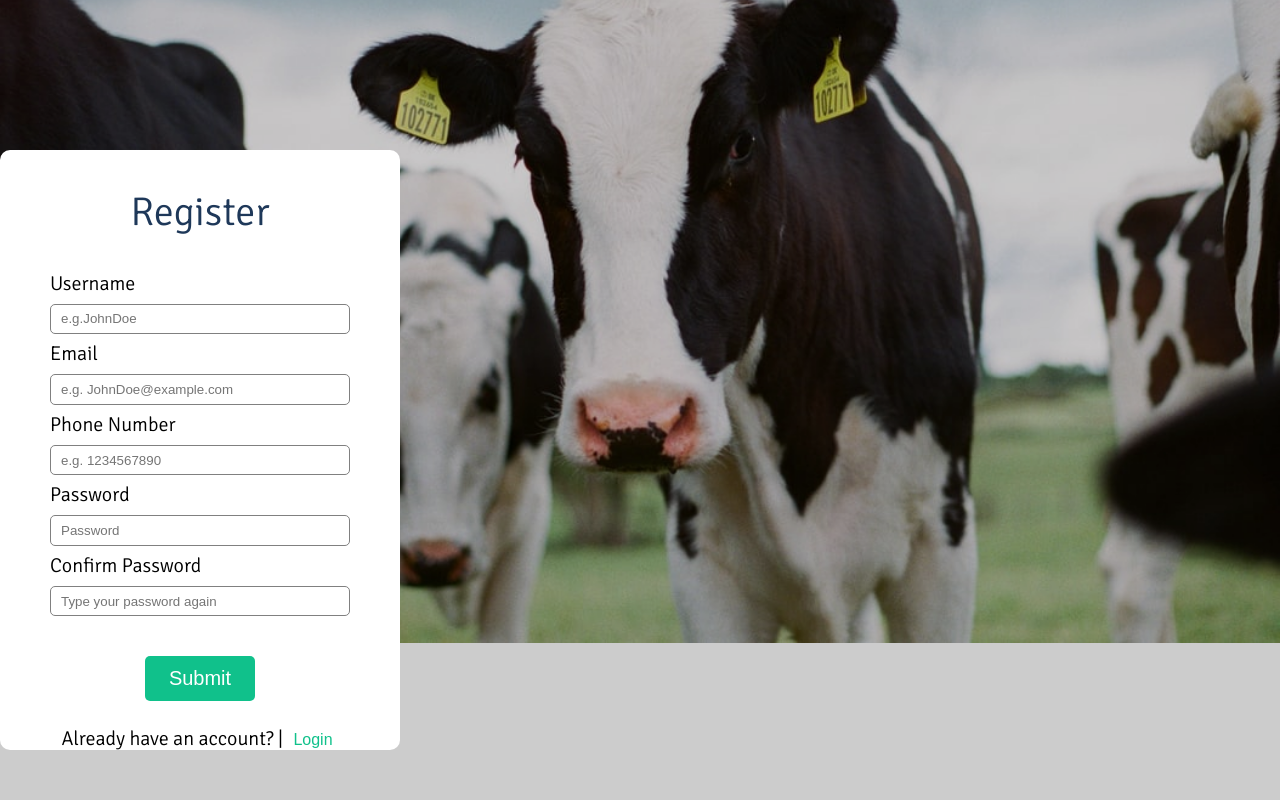
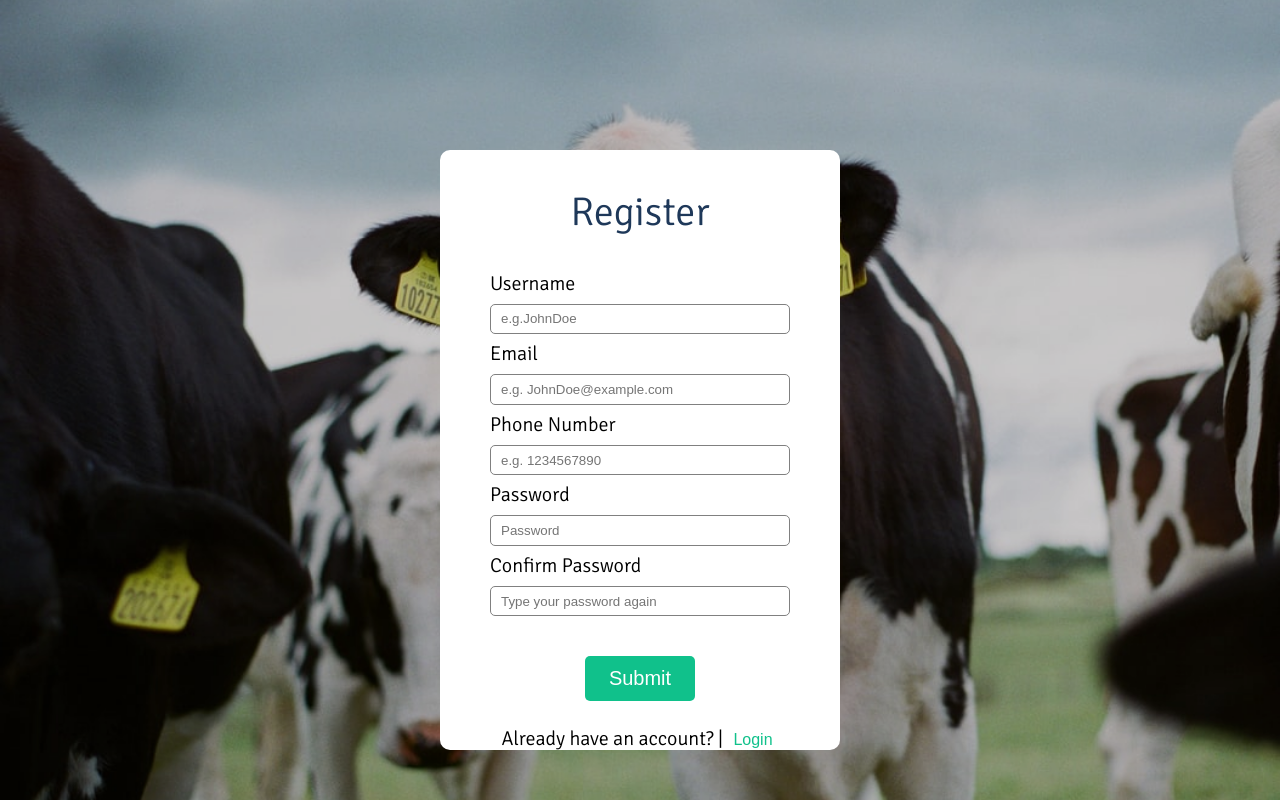
Before and after one commit to DeathSy/thai-agriculture-frontned, a React (Create React App) app: page /register in a window 1280 px wide. Built offline with nearby package versions, Linux system fonts and the light colour scheme.

Commit message:
ADD image component for register

```diff
--- /dev/null
+++ b/src/components/BannerRegister.js
@@ -0,0 +1,35 @@
+import React from 'react'
+import styled from 'styled-components'
+
+const BackgroundImage = styled.div`
+height: ${props => props.height}vh;
+ width: 100vw;
+ background-image: url(${props => props.src});
+ background-repeat: no-repeat;
+ background-size: cover;
+ background-position: center;
+ background-attachment: fixed;
+ position: relative;
+`
+const BackgroundOverlay = styled.div`
+  position: absolute;
+  width: 100%;
+  height: 100%;
+  display: flex;
+  flex-direction: column;
+  justify-content: center;
+  align-items: center;
+  background-color: rgba(0,0,0,0.2);
+`
+
+function BannerRegister ({ src, height = 100, children }) {
+  return (
+    <BackgroundImage src={src} height={height}>
+      <BackgroundOverlay>
+        {children}
+      </BackgroundOverlay>
+    </BackgroundImage>
+  )
+}
+
+export default BannerRegister
--- a/src/pages/Register.js
+++ b/src/pages/Register.js
@@ -1,7 +1,7 @@
 import React from 'react'
 import withHelmet from '../util/withHelmet'
 import backgroundImage from '../assets/banner2.jpg'
-import BannerBlock from '../components/Bannerblock'
+import BannerBlock from '../components/BannerRegister'
 import FormRegister from '../components/register/FormRegister'
 
 function Register () {
```
